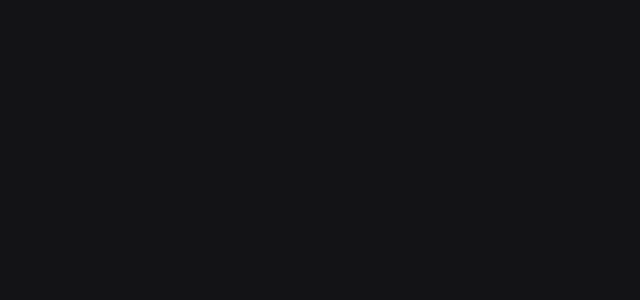
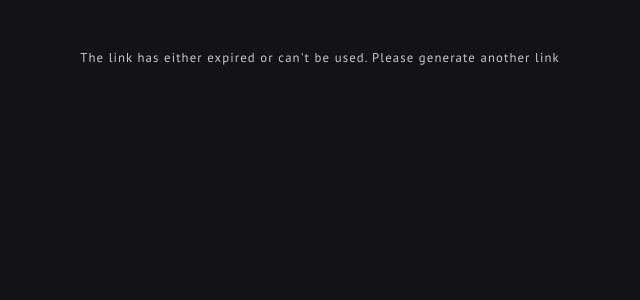
Before and after one commit to affable1920/h-app, a React (Vite) app in the folder Client/: page /auth/reset-password in a window 1280 px wide. Shown: the top 300 px of the page, without its empty margins (320-960 px from the left). Built offline with nearby package versions, Linux system fonts and the light colour scheme.

Commit message:
Add the correct field name as the path to the zod refine function. Show a generic error message if no token is present on the reset page.

```diff
--- a/Client/src/components/ResetPassword.tsx
+++ b/Client/src/components/ResetPassword.tsx
@@ -25,7 +25,7 @@ const resetSchema = z
     },
     {
       error: "Passwords must match",
-      path: ["confirm"],
+      path: ["confirmPassword"],
     },
   );
 
@@ -43,14 +43,10 @@ export function ResetPassword() {
 
   const token = params.get("token");
 
-  if (!token) {
-    return;
-  }
-
   async function submit(data: ResetSchema) {
     try {
       await reset({
-        token,
+        token: token!,
         ...data,
       });
 
@@ -80,9 +76,12 @@ export function ResetPassword() {
 
   return (
     <PageLayout>
+      {token ? (
         <section className="form-box w-sm max-w-full mx-auto p-8 py-6">
           <header className="mb-8">
-          <h2 className="text-md uppercase text-center">Reset your password</h2>
+            <h2 className="text-md uppercase text-center">
+              Reset your password
+            </h2>
           </header>
 
           <form onSubmit={form.handleSubmit(submit)}>
@@ -129,6 +128,12 @@ export function ResetPassword() {
             </div>
           </form>
         </section>
+      ) : (
+        <div className="text-center">
+          The link has either expired or can't be used. Please generate another
+          link
+        </div>
+      )}
     </PageLayout>
   );
 }
```
Lines whose indentation alone changed are shown as unchanged.
